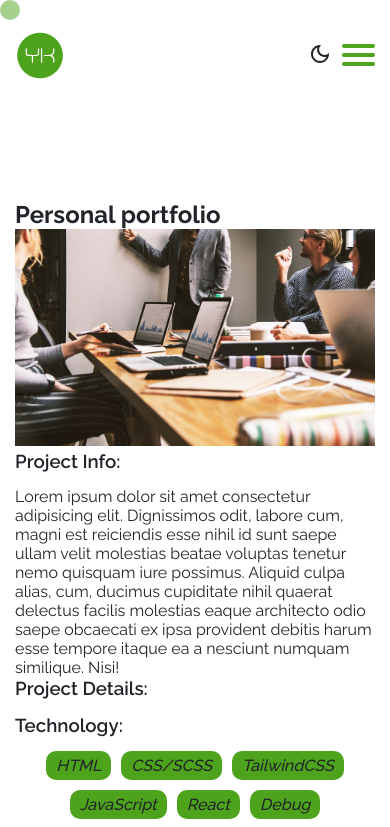
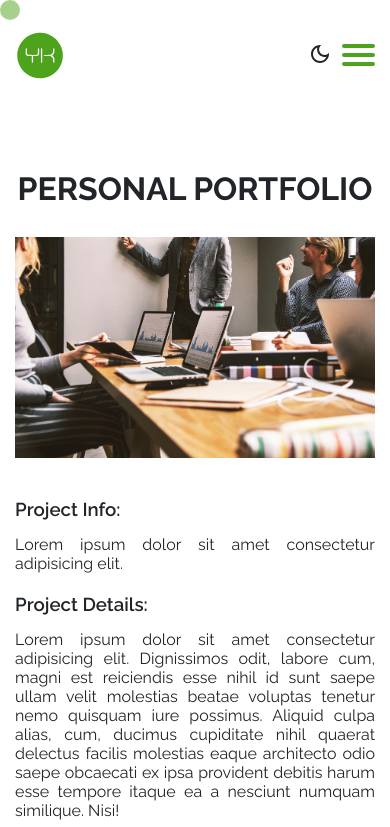
Before and after one commit to khreptunyevhen/react-portfolio, a React (Vite) app: page /portfolio/personal-website in a window 390 px wide. Shown: the top 827 px of the page. Built offline with nearby package versions, Linux system fonts and the light colour scheme.

Commit message:
Responsive current project

```diff
--- a/src/components/PortfolioProject.jsx
+++ b/src/components/PortfolioProject.jsx
@@ -2,6 +2,8 @@ import { useParams } from "react-router-dom";
 import { Link } from "react-router-dom";
 
 import { info } from "../source/info.js";
+
+import "./styles/portfolioProject.css";
 
 const PortfolioProject = () => {
   const routeParams = useParams();
@@ -15,21 +17,17 @@ const PortfolioProject = () => {
 
   return (
     <div className="container">
-      <div
-        className="current-project"
-        style={{
-          paddingTop: "200px",
-        }}
-      >
-        <h2 className="current-project__title">{currentProject.title}</h2>
+      <div className="current-project">
+        <h2 className="current-project__title title">{currentProject.title}</h2>
         <div className="current-project__wrapper">
           <div className="current-project__slider">
             <img src={`.${currentProject.img}`} alt={currentProject.title} />
           </div>
           <div className="current-project__description">
             <h3 className="skills__title">Project Info:</h3>
+            <p>{currentProject.shortDescription}</p>
+            <h3 className="skills__title">Project Details:</h3>
             <p>{currentProject.description}</p>
-            <h3 className="skills__title">Project Details:</h3>
             <div>
               <h3 className="skills__title">
                 {currentProject.technology.title}:
--- /dev/null
+++ b/src/components/styles/portfolioProject.css
@@ -0,0 +1,38 @@
+.current-project {
+  padding: var(--section-padding) 0;
+  padding-top: calc(var(--section-padding) + 110px);
+}
+
+.current-project__wrapper {
+  display: grid;
+  grid-template-columns: repeat(2, 1fr);
+  gap: 40px;
+}
+
+.current-project__wrapper time {
+  display: inline-block;
+}
+
+.current-project__wrapper p {
+  text-align: justify;
+}
+
+.current-project__wrapper p,
+.current-project__wrapper .skills__menu,
+.current-project__wrapper time {
+  margin-bottom: 20px;
+}
+
+@media (max-width: 768px) {
+  .current-project__wrapper {
+    grid-template-columns: 1fr;
+  }
+
+  .current-project__wrapper .skills__menu {
+    justify-content: flex-start;
+  }
+
+  .current-project__wrapper .current-project__slider {
+    max-height: 300px;
+  }
+}
```
